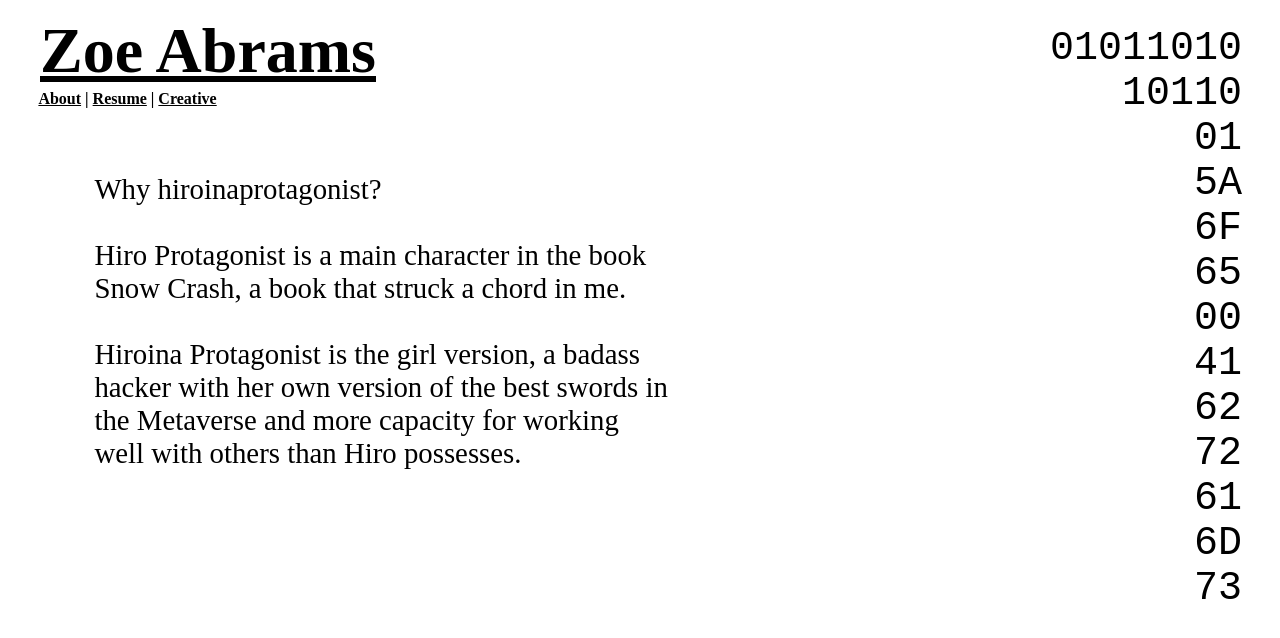
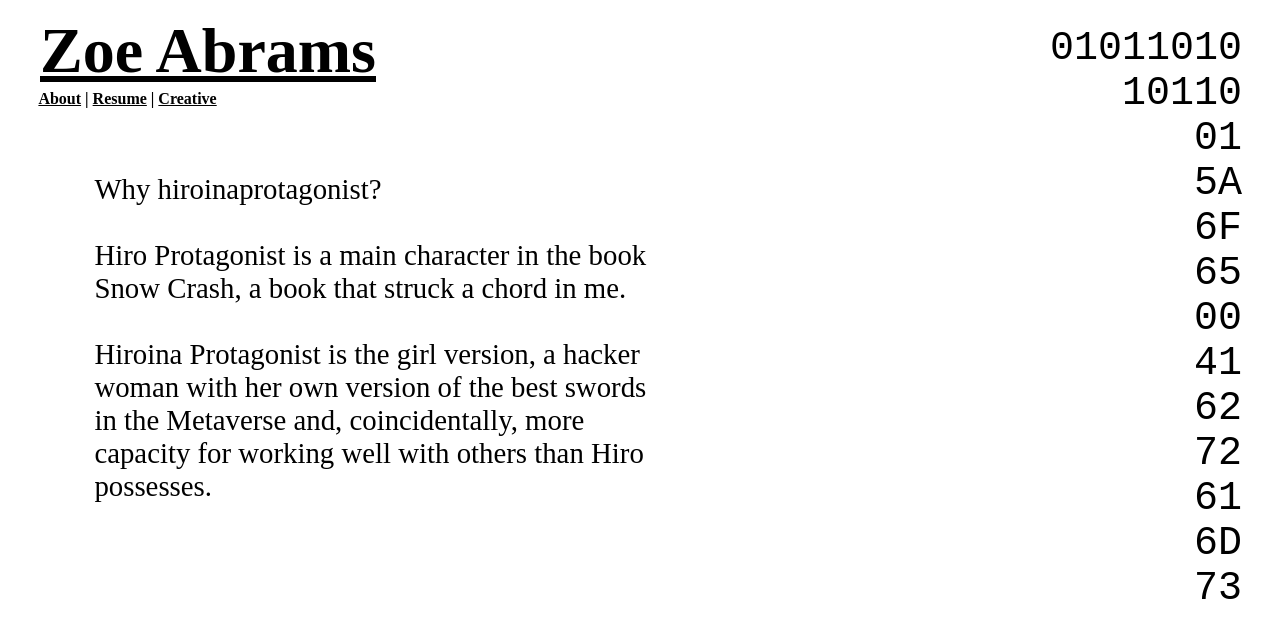
Before and after one commit to HiroinaProtagonist/hiroinapsite, a plain HTML site: page about.html in a window 1280 px wide. Drawn offline with Linux system fonts and the light colour scheme.

Commit message:
Updated about page

```diff
--- a/about.html
+++ b/about.html
@@ -22,7 +22,7 @@
                         Hiro Protagonist is a main character in the book Snow Crash, a book that struck a chord in me.
                         <br/>
                         <br/>
-                        Hiroina Protagonist is the girl version, a badass hacker with her own version of the best swords in the Metaverse and more capacity for working well with others than Hiro possesses.
+                        Hiroina Protagonist is the girl version, a hacker woman with her own version of the best swords in the Metaverse and, coincidentally, more capacity for working well with others than Hiro possesses.
                     </span>
                 </div>
             </span>
```
